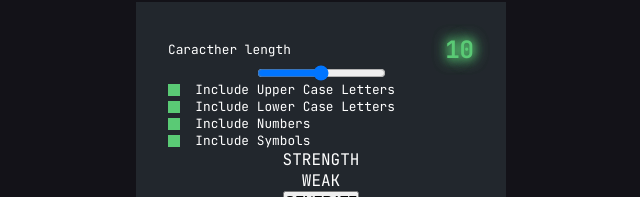
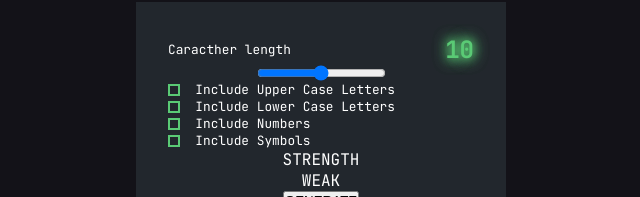
Before and after one commit to gbatistaa/password-generator, a React (Create React App) app: page / in a window 1280 px wide. Shown: the part 256-453 px from the top of the page, without its empty margins (319-959 px from the left). Built offline with nearby package versions, Linux system fonts and the light colour scheme.

Commit message:
adicionada estilização inicial de todos os elementos de configuração de caracteres

```diff
--- a/src/Components/Style/Including.module.css
+++ b/src/Components/Style/Including.module.css
@@ -17,9 +17,9 @@ input.typeCheck {
 }
 
 div.pseudoCheck {
-    background-color: #5ACA75;
     height: 0.75rem;
     width: 0.75rem;
     margin-right: 5%;
+    border: solid 2px #5ACA75;
     cursor: pointer;
 }
```
